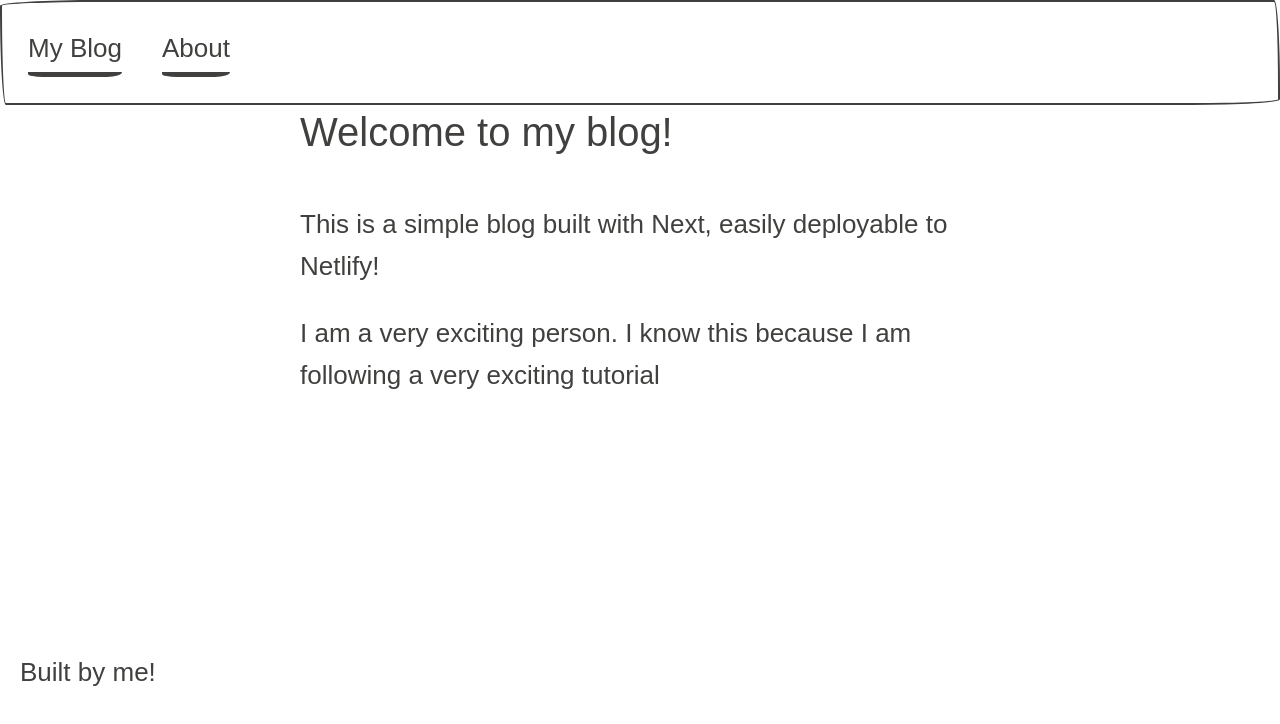
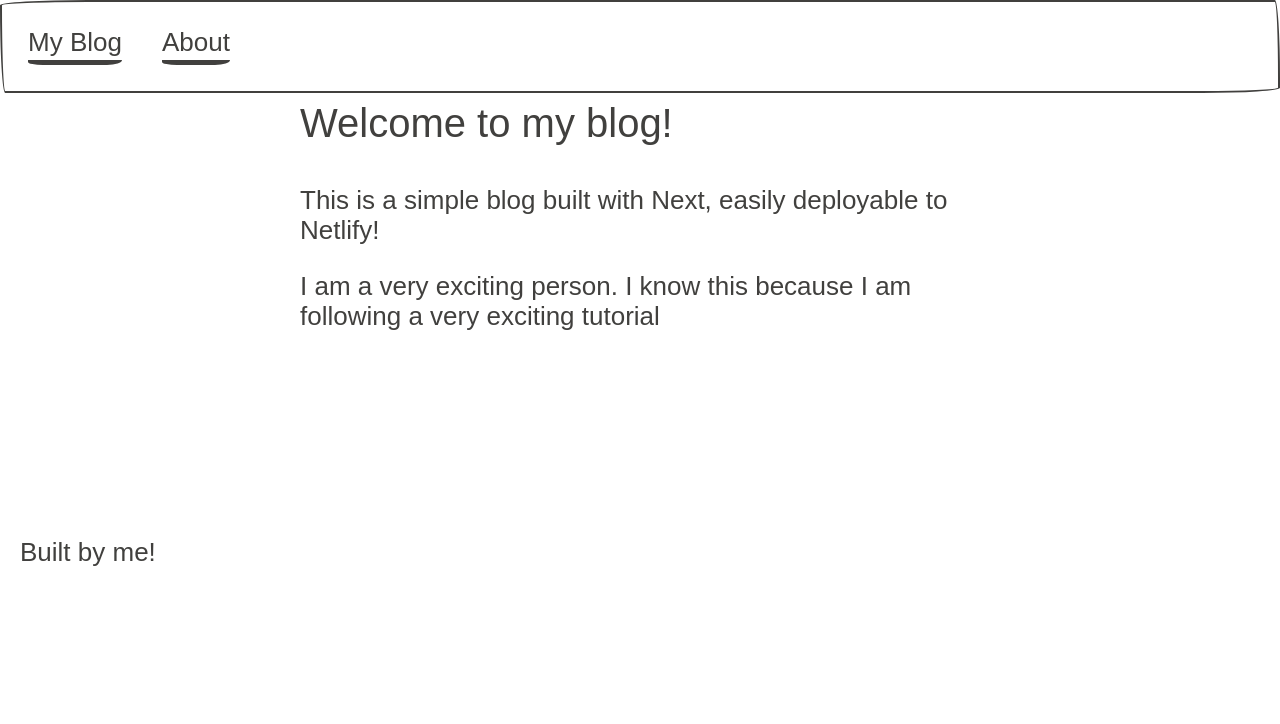
Before and after one commit to inder89/blog, a Next.js app: page /about in a window 1280 px wide. Shown: the top 724 px of the page. Built offline with nearby package versions, Linux system fonts and the light colour scheme; a web font is replaced by a local one.

Commit message:
remove styles

```diff
--- a/styles/global.css
+++ b/styles/global.css
@@ -1,19 +1,5 @@
 html,
 body {
-  padding: 0;
-  margin: 0;
-  font-family: Segoe UI, Roboto, Oxygen, Ubuntu,
-    Cantarell, Fira Sans, Droid Sans, Helvetica Neue, sans-serif;
-  line-height: 1.6;
   font-size: 1.3rem;
   height: 100%;
 }
-
-* {
-  box-sizing: border-box;
-}
-
-.footer,
-.push {
-  height: 50px;
-}
```
